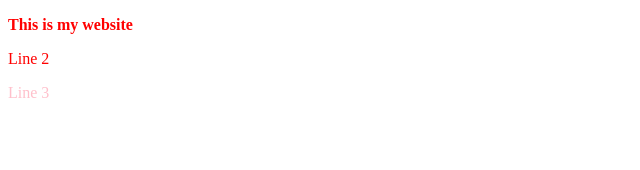
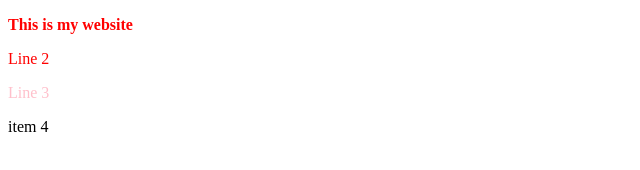
Before and after one commit to sakkshm26/session-1-repo, a plain HTML site: page index.html in a window 1280 px wide. Shown: the full height of the page, 0-640 px from the left. Drawn offline with Linux system fonts and the light colour scheme.

Commit message:
modify index.html

```diff
--- a/index.html
+++ b/index.html
@@ -8,5 +8,6 @@
         <p class="p-tag-1 p-tag-2">This is my website</p>
         <p class="p-tag-1">Line 2</p>
         <p id="item-3">Line 3</p>
+        <p>item 4</p>
     </body>
 </html>
```
